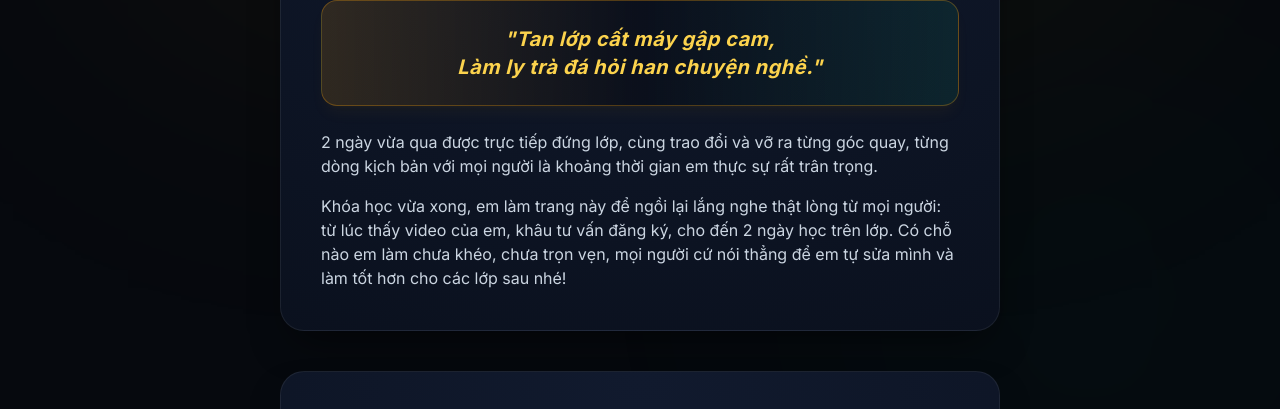
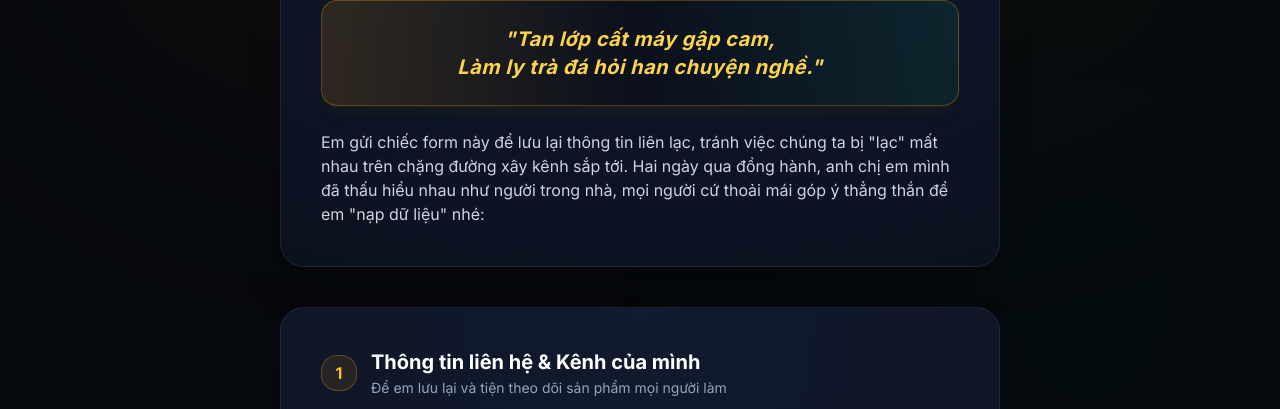
Before and after one commit to vietndj/tra-da-khao-sat-hoc-vien, a plain HTML site: page index.html in a window 1280 px wide. Shown: the part 312-721 px from the top of the page. Drawn offline with nearby package versions, Linux system fonts and the light colour scheme.

Commit message:
fix: Cap nhat loi dan Hero card thanh tranh lac mat nhau va nap du lieu

```diff
--- a/index.html
+++ b/index.html
@@ -147,10 +147,7 @@
 
       <div class="space-y-4 text-slate-300 text-sm sm:text-base leading-relaxed">
         <p>
-          2 ngày vừa qua được trực tiếp đứng lớp, cùng trao đổi và vỡ ra từng góc quay, từng dòng kịch bản với mọi người là khoảng thời gian em thực sự rất trân trọng.
-        </p>
-        <p>
-          Khóa học vừa xong, em làm trang này để ngồi lại lắng nghe thật lòng từ mọi người: từ lúc thấy video của em, khâu tư vấn đăng ký, cho đến 2 ngày học trên lớp. Có chỗ nào em làm chưa khéo, chưa trọn vẹn, mọi người cứ nói thẳng để em tự sửa mình và làm tốt hơn cho các lớp sau nhé!
+          Em gửi chiếc form này để lưu lại thông tin liên lạc, tránh việc chúng ta bị "lạc" mất nhau trên chặng đường xây kênh sắp tới. Hai ngày qua đồng hành, anh chị em mình đã thấu hiểu nhau như người trong nhà, mọi người cứ thoải mái góp ý thẳng thắn để em "nạp dữ liệu" nhé:
         </p>
       </div>
     </div>
```
Also changed, not shown: tra-da-sau-gio-hoc.html (+1 -4 lines).
